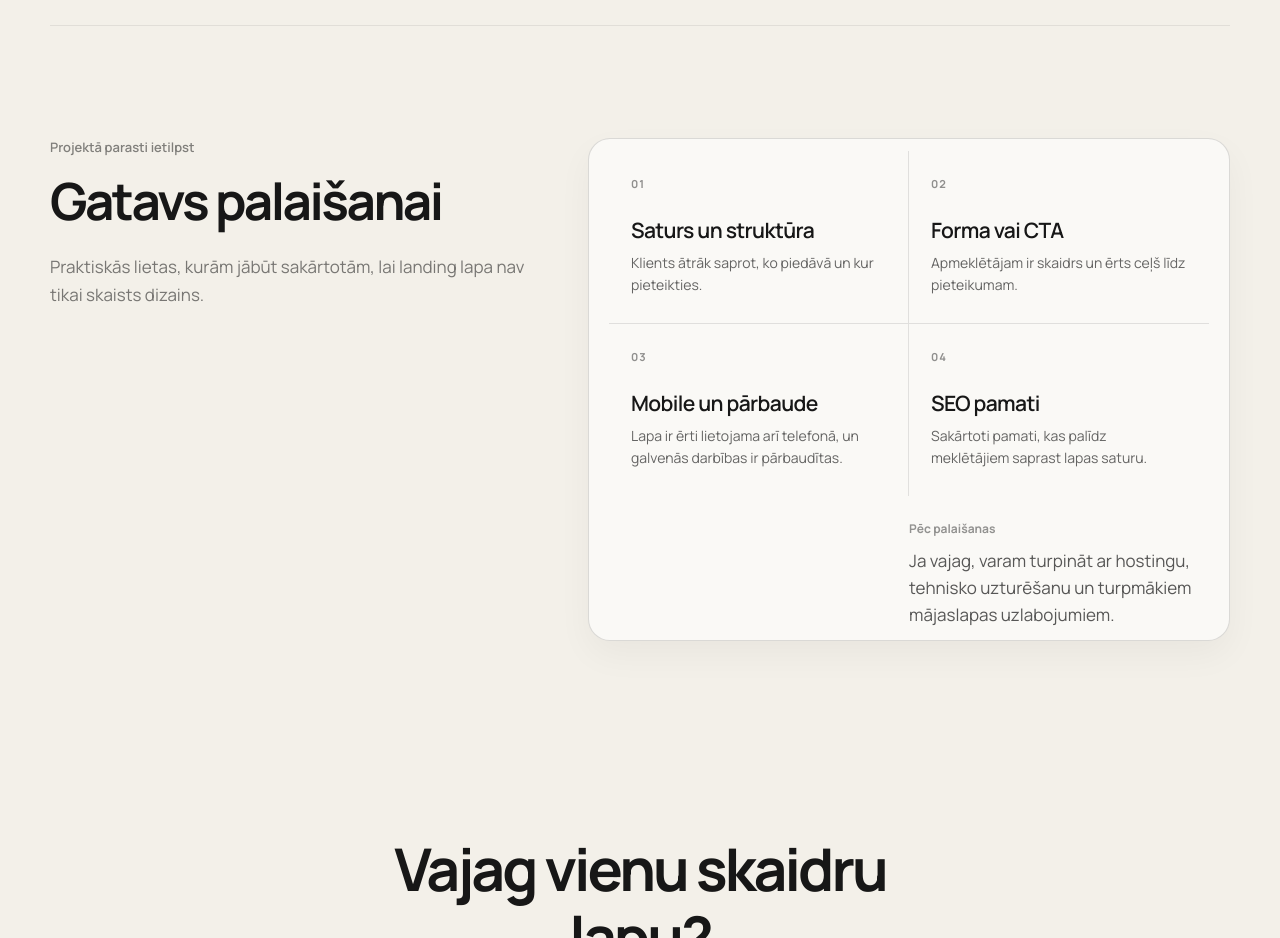
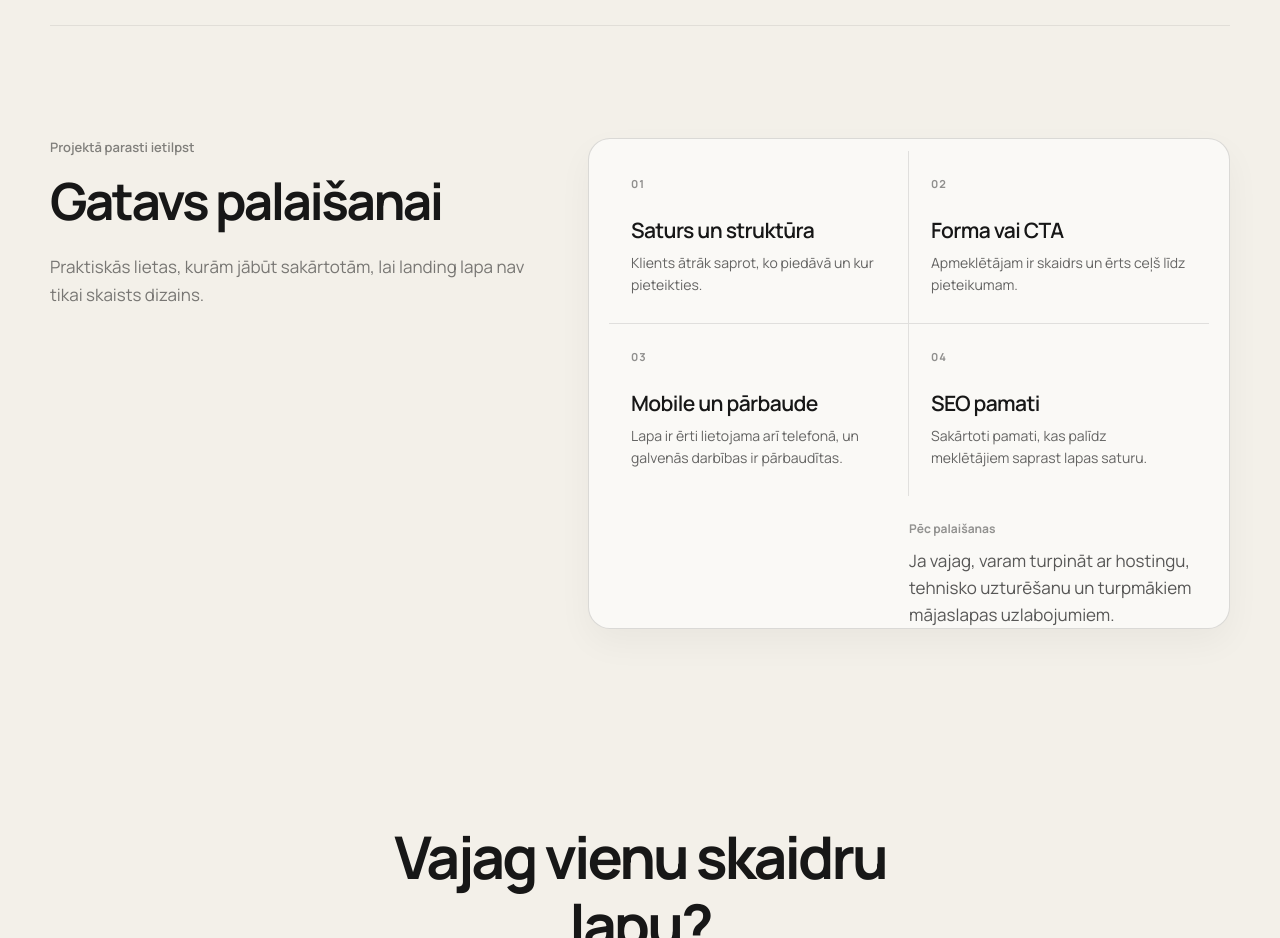
Before and after one commit to davisl24/WEBSITEAGENCY, a Next.js app: page /pakalpojumi/landing-lapa in a window 1280 px wide. Shown: the part 3460-4398 px from the top of the page. Built offline with nearby package versions, Linux system fonts and the light colour scheme.

Commit message:
style: minor delivery grid adjustment

```diff
--- a/app/components/ServiceDelivery.tsx
+++ b/app/components/ServiceDelivery.tsx
@@ -36,7 +36,7 @@ export default function ServiceDelivery({
         </RevealOnView>
       </div>
 
-      <div className="service-delivery-grid">
+      <div className="service-delivery-grid" style={{paddingBottom:0}}>
         {items.map((item, index) => (
           <RevealOnView className="service-delivery-item" delay={index * 70} key={item.title}>
             <span className="service-delivery-index">{String(index + 1).padStart(2, "0")}</span>
```
